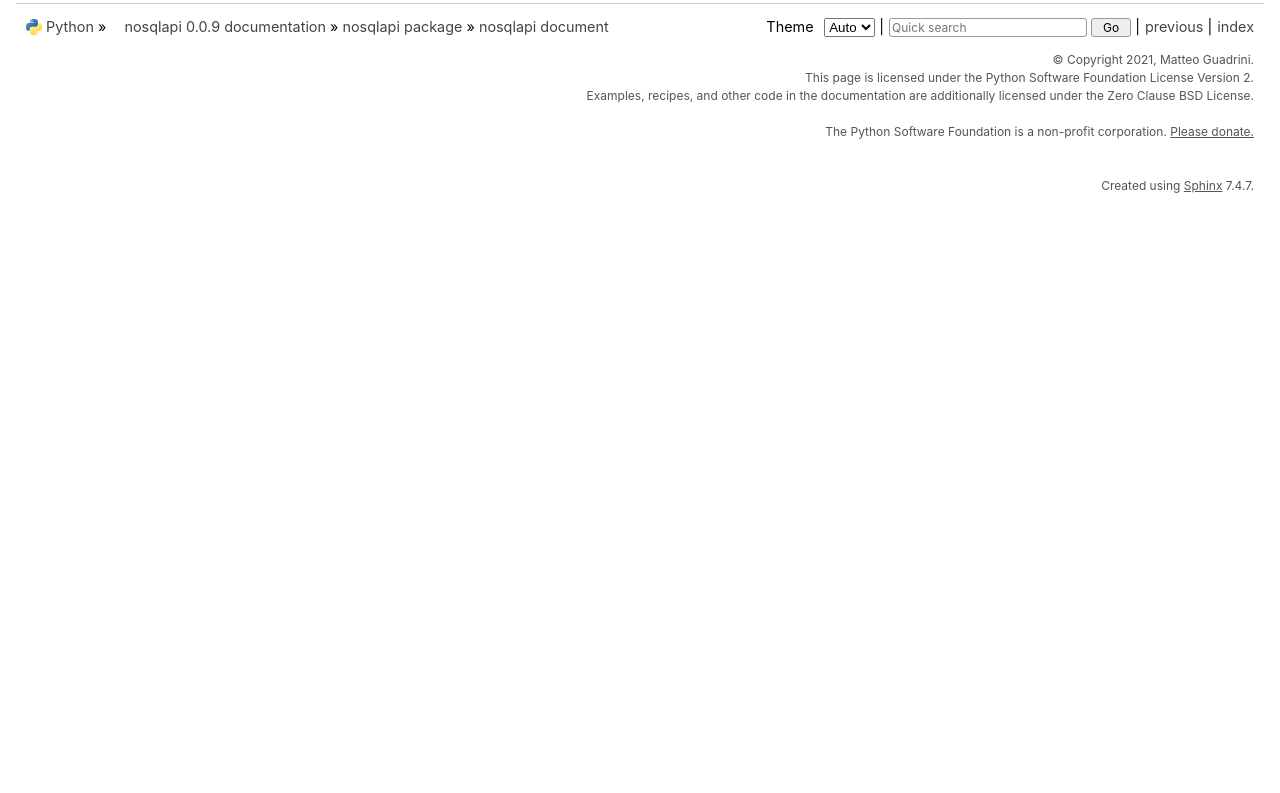
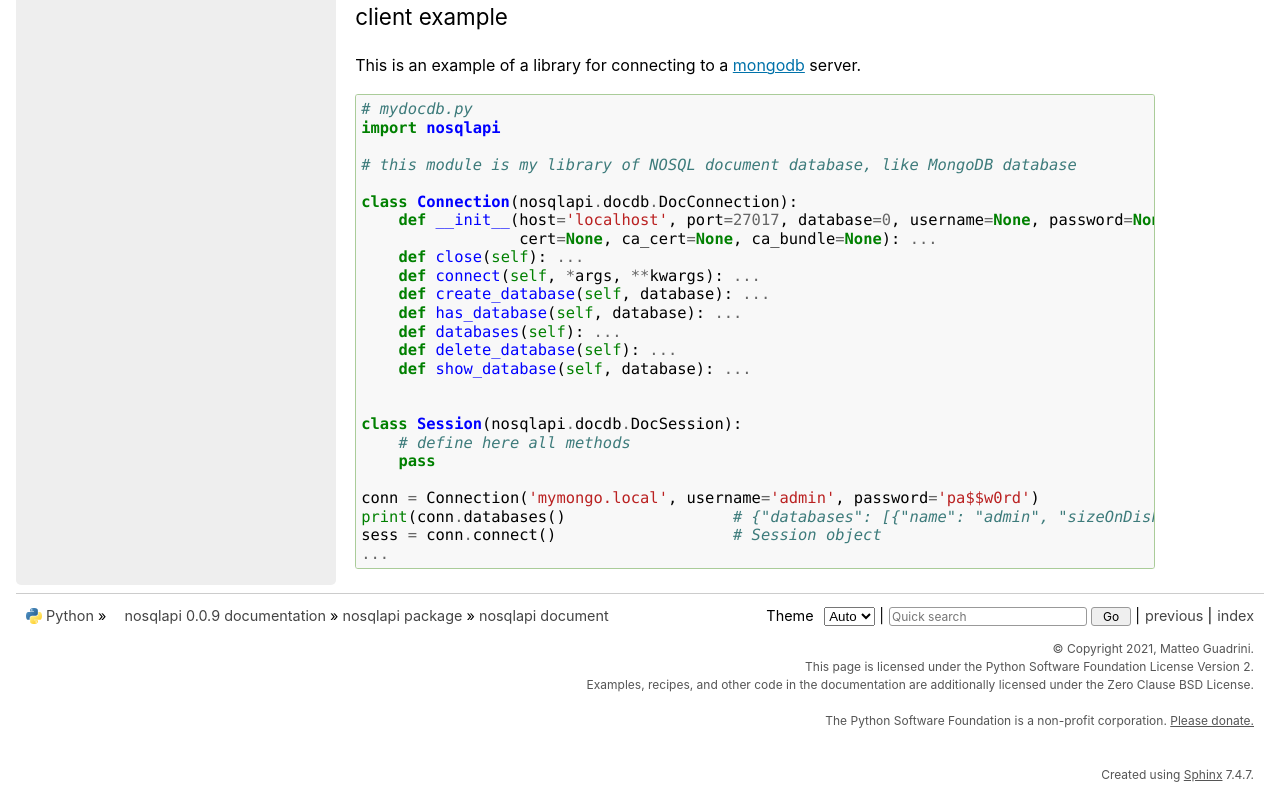
Before and after one commit to MatteoGuadrini/nosqlapi, a Sphinx documentation site: the page built from docs/source/nosqlapi_doc.rst, in a window 1280 px wide and 1212 px high, cut to the strip 419-1212 px from the top of the window. Built offline with Sphinx 7.4.7, drawn with Linux system fonts in a browser that asks for light colours.

Commit message:
Add client example

```diff
--- a/docs/source/nosqlapi_doc.rst
+++ b/docs/source/nosqlapi_doc.rst
@@ -14,3 +14,36 @@ The **client** module contains the specific classes for *document* databases and
     :members:
     :special-members:
     :show-inheritance:
+
+client example
+**************
+
+This is an example of a library for connecting to a `mongodb <https://www.mongodb.com/>`_ server.
+
+.. code-block:: python
+
+    # mydocdb.py
+    import nosqlapi
+
+    # this module is my library of NOSQL document database, like MongoDB database
+
+    class Connection(nosqlapi.docdb.DocConnection):
+        def __init__(host='localhost', port=27017, database=0, username=None, password=None, ssl=None, tls=None,
+                     cert=None, ca_cert=None, ca_bundle=None): ...
+        def close(self): ...
+        def connect(self, *args, **kwargs): ...
+        def create_database(self, database): ...
+        def has_database(self, database): ...
+        def databases(self): ...
+        def delete_database(self): ...
+        def show_database(self, database): ...
+
+
+    class Session(nosqlapi.docdb.DocSession):
+        # define here all methods
+        pass
+
+    conn = Connection('mymongo.local', username='admin', password='pa$$w0rd')
+    print(conn.databases()                  # {"databases": [{"name": "admin", "sizeOnDisk": 978944, "empty": False}], "totalSize": 1835008, "ok": 1}
+    sess = conn.connect()                   # Session object
+    ...
```
